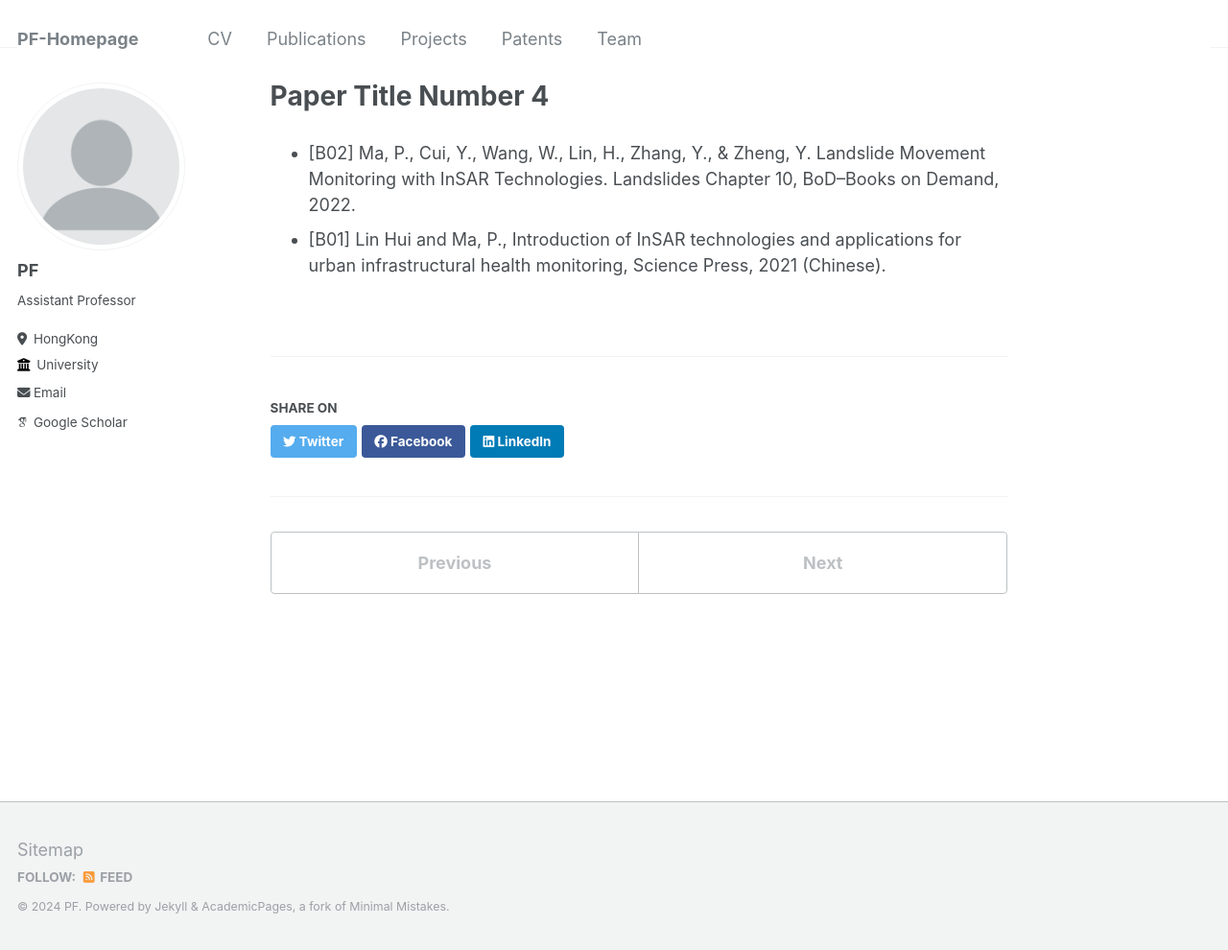
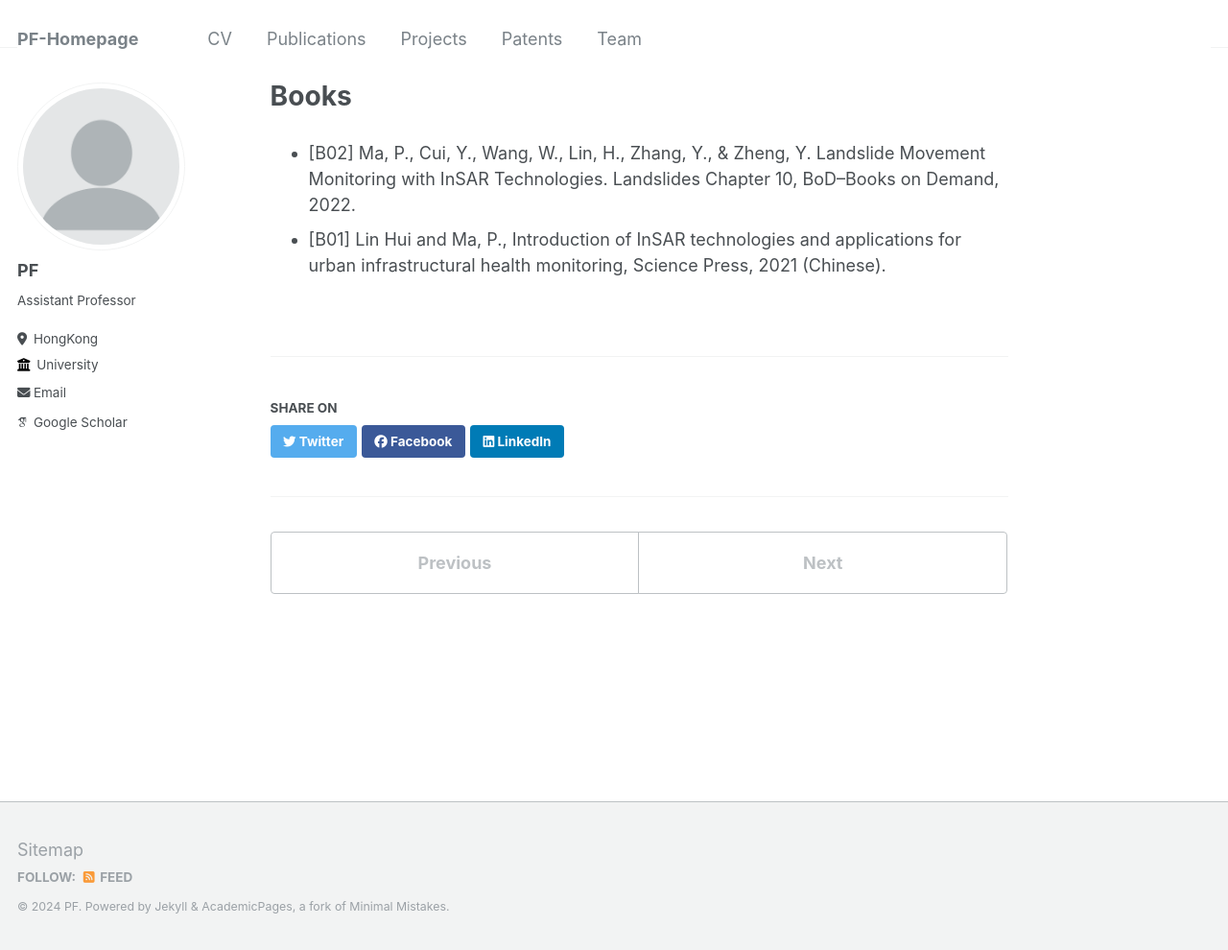
Before and after one commit to pfMA03/peifengMa, a Jekyll site: the page built from _publications/2024-02-17-paper-title-number-4.md, in a window 1280 px wide and 990 px high. Shown: the whole window at 96% size. Built offline with Jekyll 4.4.1, drawn with Linux system fonts in a browser that asks for light colours; some web fonts are replaced.

Commit message:
Update 2024-02-17-paper-title-number-4.md

```diff
--- a/_publications/2024-02-17-paper-title-number-4.md
+++ b/_publications/2024-02-17-paper-title-number-4.md
@@ -1,5 +1,5 @@
 ---
-#title: "Books"
+title: "Books"
 #collection: publications
 #permalink: /publications/2024-02-17-paper-title-number-4
 #excerpt: 'Ma, P., Cui, Y., Wang, W., Lin, H., Zhang, Y., & Zheng, Y. Landslide Movement Monitoring with InSAR Technologies. Landslides Chapter 10, BoD–Books on Demand, 2022.'
```
